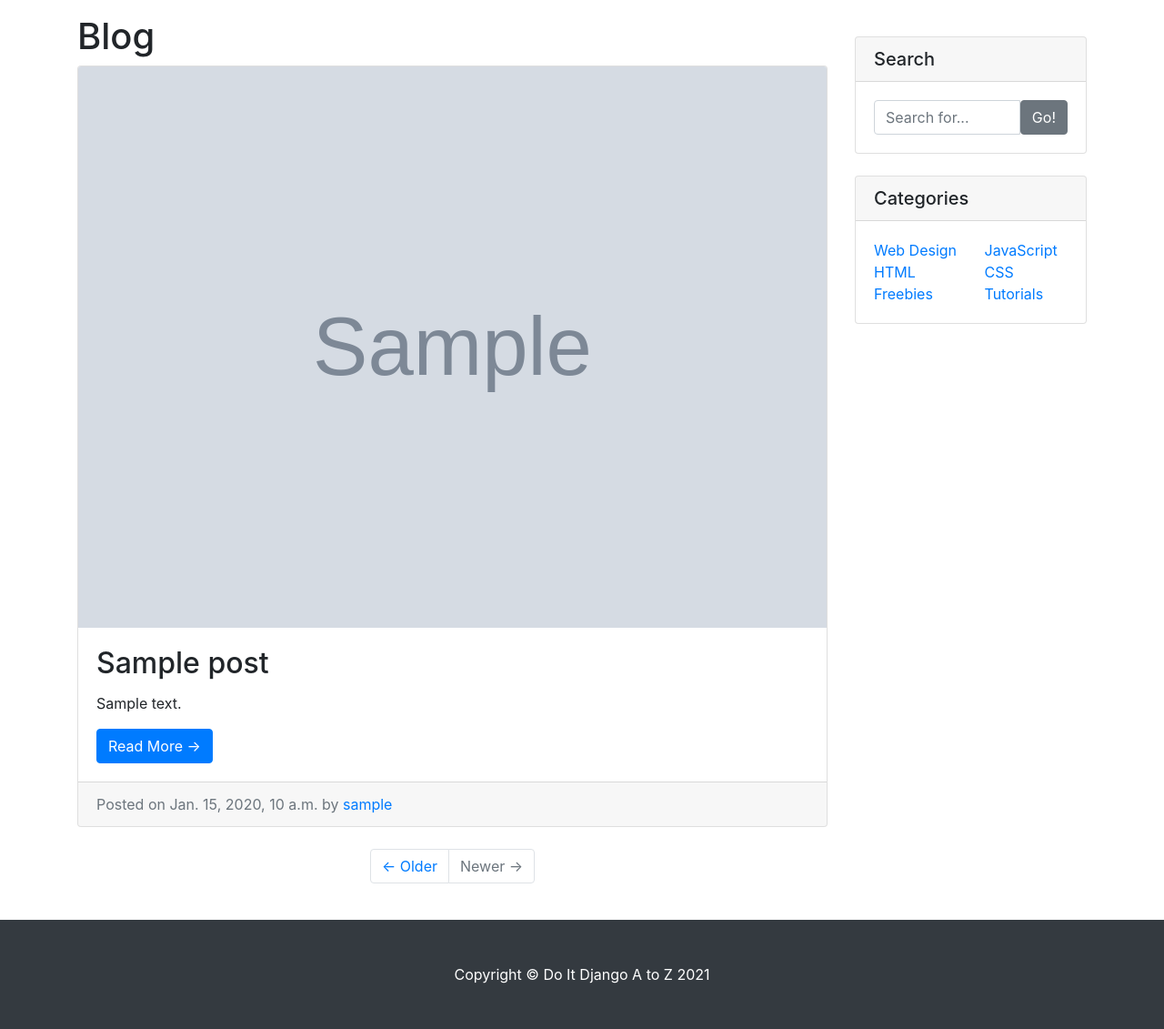
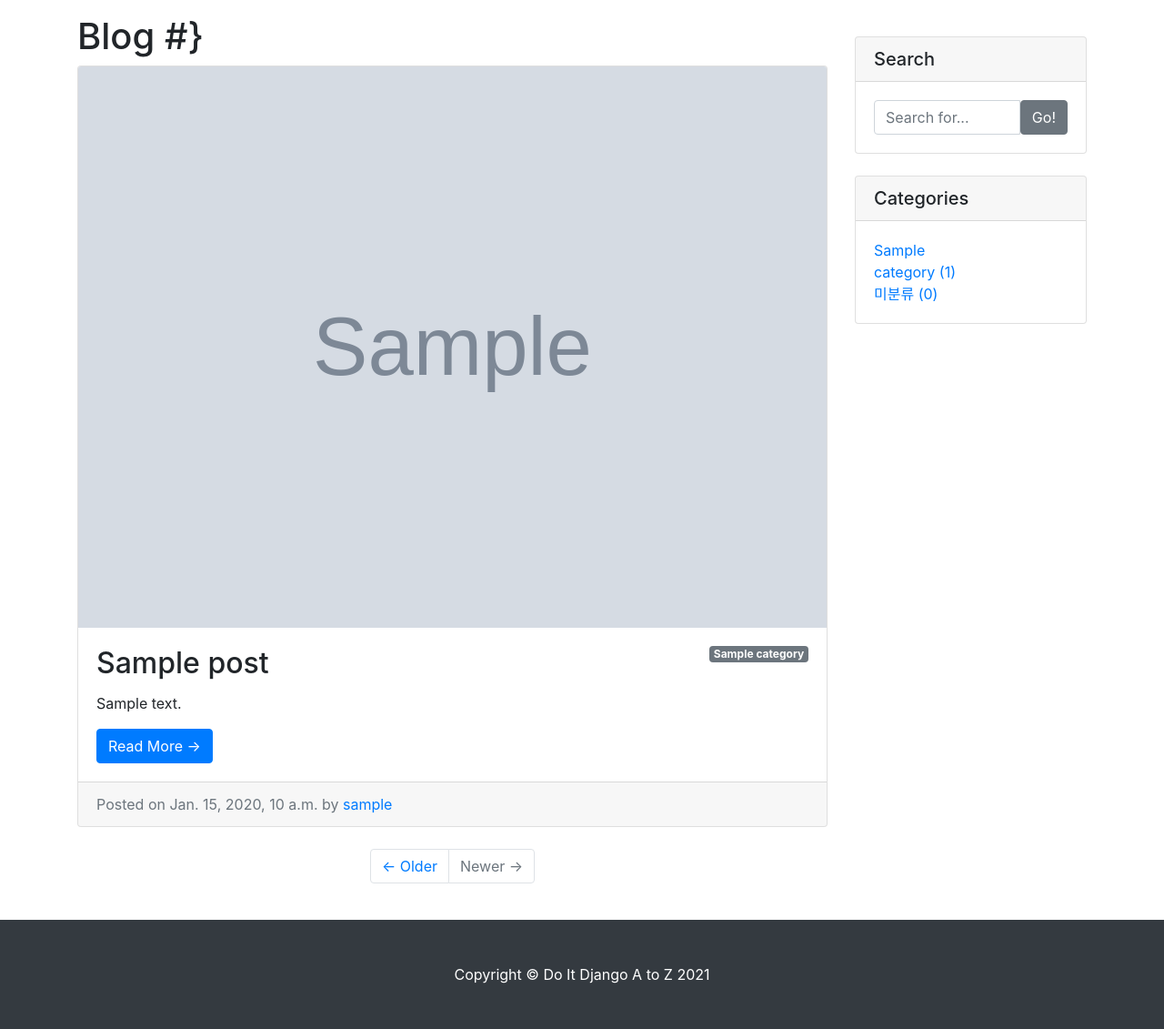
Before and after one commit to Y-oungfire/DjangoBlog, a Django app: page /blog/ in a window 1280 px wide. Shown: the part 56-1187 px from the top of the page at 91% size. Run offline with Django 4.2, Linux system fonts and the light colour scheme; tables that the repository leaves empty hold one stand-in row (values such as "Sample post"); grey boxes marked "Sample" are stand-in pictures; some libraries are stand-ins or nearby versions.

Commit message:
카테고리 페이지 만들기

```diff
--- a/blog/models.py
+++ b/blog/models.py
@@ -11,6 +11,9 @@ class Category(models.Model):
 
     class Meta:
         verbose_name_plural = 'Categories'
+
+    def get_absolute_url(self):
+        return f'/blog/category/{self.slug}/'
 
 
 class Post(models.Model):
--- a/blog/templates/blog/base.html
+++ b/blog/templates/blog/base.html
@@ -72,27 +72,13 @@
                         <div class="row">
                             <div class="col-lg-6">
                                 <ul class="list-unstyled mb-0">
+                                    {% for category in categories %}
+                                        <li>
+                                            <a href = "{{ category.get_absolute_url }}">{{ category }} ({{ category.post_set.count }})</a>
+                                        </li>
+                                    {% endfor %}
                                     <li>
-                                        <a href="#">Web Design</a>
-                                    </li>
-                                    <li>
-                                        <a href="#">HTML</a>
-                                    </li>
-                                    <li>
-                                        <a href="#">Freebies</a>
-                                    </li>
-                                </ul>
-                            </div>
-                            <div class="col-lg-6">
-                                <ul class="list-unstyled mb-0">
-                                    <li>
-                                        <a href="#">JavaScript</a>
-                                    </li>
-                                    <li>
-                                        <a href="#">CSS</a>
-                                    </li>
-                                    <li>
-                                        <a href="#">Tutorials</a>
+                                        <a href="/blog/category/no_category/">미분류 ({{ no_category_post_count }})</a>
                                     </li>
                                 </ul>
                             </div>
--- a/blog/templates/blog/post_list.html
+++ b/blog/templates/blog/post_list.html
@@ -5,15 +5,20 @@
 {% endblock %}
 
 {% block main_area %}
-                <h1>Blog</h1>
+                <h1>Blog {% if category %}<span class="badge badge-secondary">{{ category }}</span> {% endif %}#}</h1>
 
                 {% for p in post_list %}
                 <!-- Blog Post -->
-                <div class="card mb-4">
+                <div class="card mb-4" id="post-{{ p.pk }}">
                     {% if p.head_image %}
                         <img class="card-img-top" src="{{ p.head_image.url }}" alt="Card image cap">
                     {% endif %}
                     <div class="card-body">
+                        {% if p.category %}
+                            <span class="badge badge-secondary float-right">{{ p.category }}</span>
+                        {% else %}
+                            <span class="badge badge-secondary float-right">미분류</span>
+                        {% endif %}
                         <h2 class="card-title">{{ p.title }}</h2>
                         {% if p.hook_message %}
                             <p class="card-hook">{{ p.hook_message | truncatewords:50 }}</p>
--- a/blog/urls.py
+++ b/blog/urls.py
@@ -6,4 +6,5 @@ urlpatterns = [
     # path('', views.index),
     path('<int:pk>/', views.PostDetail.as_view()),
     #path('<int:pk>/', views.single_post_page),
+    path('category/<str:slug>/', views.category_page),
 ]
--- a/blog/views.py
+++ b/blog/views.py
@@ -1,13 +1,47 @@
 from django.shortcuts import render
 from django.views.generic import ListView, DetailView
-from .models import Post
+from .models import Post, Category
 
 class PostList(ListView):
     model = Post
     ordering = '-pk'
 
+    def get_context_data(self, **kwargs):
+        context = super(PostList, self).get_context_data()
+        context['categories'] = Category.objects.all()
+        context['no_category_post_count'] = Post.objects.filter(category=None).count()
+
+        return context
+
+
 class PostDetail(DetailView):
     model = Post
+
+    def get_context_data(self, **kwargs):
+        context = super(PostDetail, self).get_context_data()
+        context['categories'] = Category.objects.all()
+        context['no_category_post_count'] = Post.objects.filter(category=None).count()
+
+        return context
+
+def category_page(request, slug):
+    if slug == 'no_category':
+        category = '미분류'
+        post_list = Post.objects.filter(category=None)
+    else:
+        category = Category.objects.get(slug=slug)
+        post_list = Post.objects.filter(category=category)
+
+    context = {
+        'post_list': post_list,
+        'categories' : Category.objects.all(),
+        'no_category_post_count': Post.objects.filter(category=None).count,
+        'category': category,
+    }
+
+    return render(
+        request, 'blog/post_list.html', context
+    )
 
 # def index(request):
 #     posts = Post.objects.all().order_by('-pk')
```
